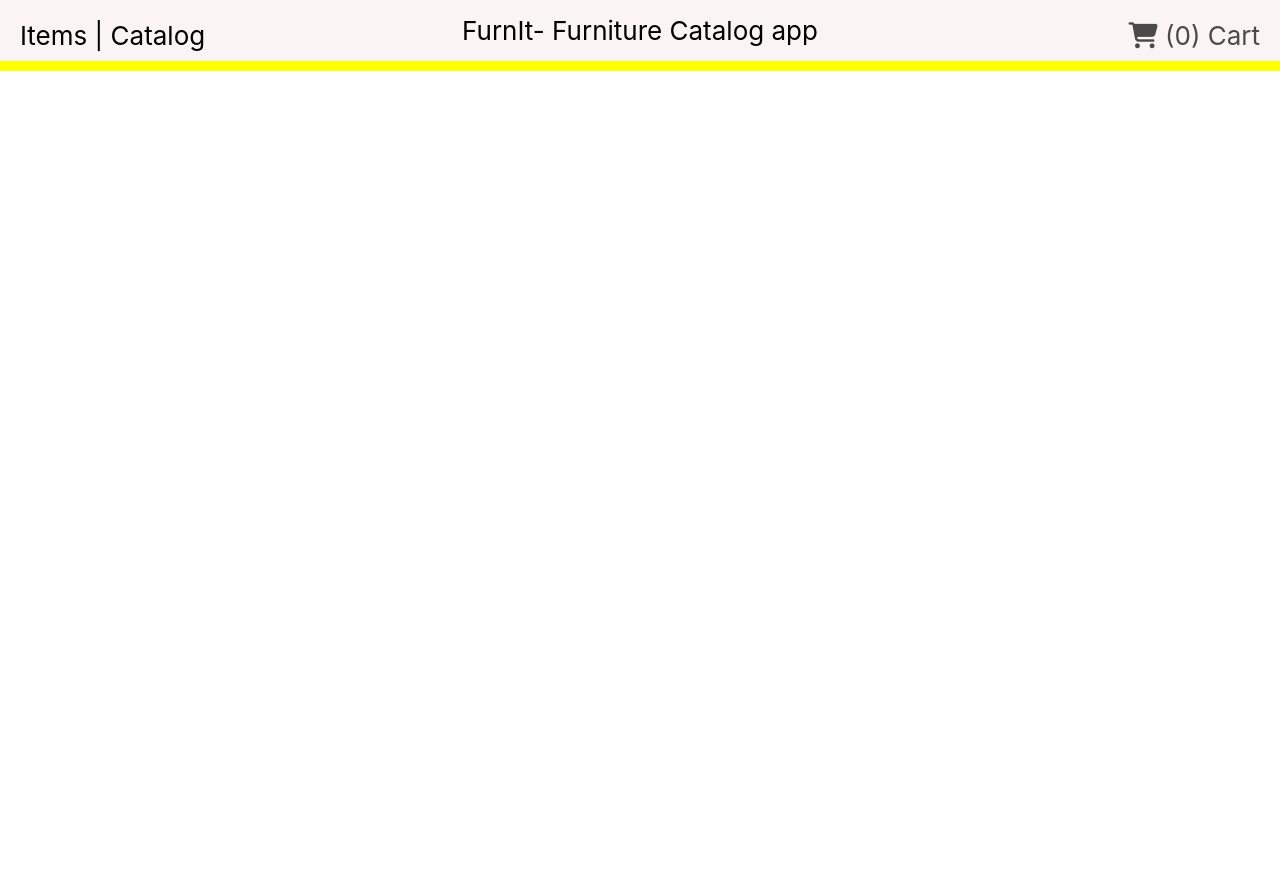
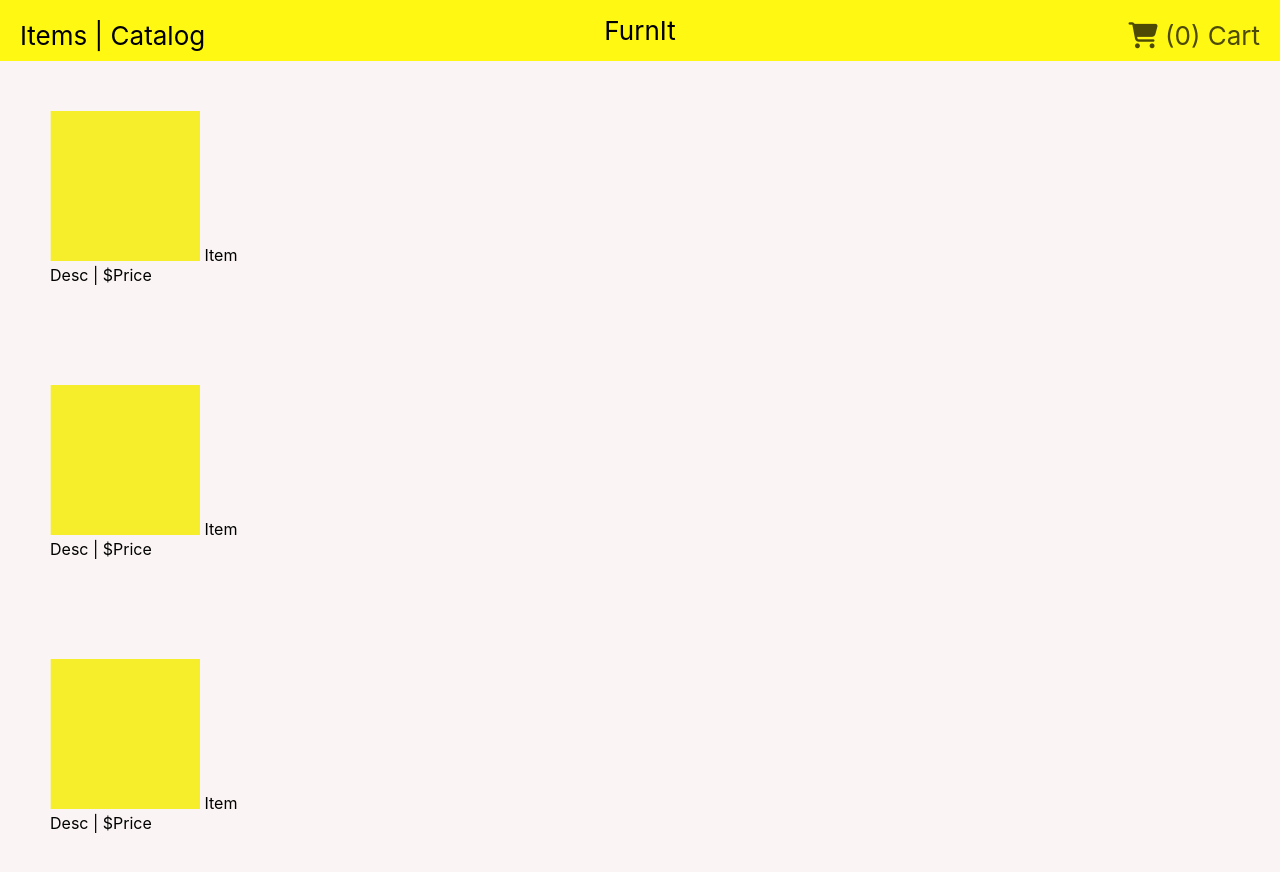
Before and after one commit to tjdev7/FurnIt, a React (Create React App) app: page / in a window 1280 px wide. Shown: the top 872 px of the page. Before the commit the page ends 800 px from the top, so only its background shows below. Built offline with nearby package versions, Linux system fonts and the light colour scheme.

Commit message:
FurnIt/012/Catalog_layout_test_01 - Worked on UX for catalog items inside app

```diff
--- a/package.json
+++ b/package.json
@@ -1,6 +1,6 @@
 {
-  "name": "furnit",
-  "version": "0.1.0",
+  "name": "Furnit",
+  "version": "0.1.4",
   "private": true,
   "dependencies": {
     "@testing-library/jest-dom": "^4.2.4",
--- a/src/App.css
+++ b/src/App.css
@@ -4,16 +4,35 @@
 }
 
 .App-header {
-  background-color: #FAF5F4;
-  /*min-height: 100vh;*/
+  background-color: #FFF812;
   display: flex;
   flex-direction: column;
-
-  /*justify-content: center;*/
   font-size: calc(10px + 2vmin);
   color: black;
   padding: 15px;
-  border-bottom: 10px solid yellow;
+}
+
+
+/*
+  Component layout
+*/
+
+.ItemDisplay{
+    padding: 50px;
+    text-align: left;
+}
+
+.ImgStyle {
+  width: 150px;
+  height: 150px;
+}
+
+/*
+  Fonts
+*/
+
+.ItemName {
+
 }
 
 .App-link {
--- a/src/App.js
+++ b/src/App.js
@@ -1,25 +1,55 @@
 import React from 'react';
 import './App.css';
+import TestImg from './TestImg.png';
 
 function App() {
   return (
     <div className="App">
       <header className="App-header">
         <span>
-          FurnIt- Furniture Catalog app
+          FurnIt
         </span>
-
         <span className = "MenuList">
           Items | Catalog
         </span>
-
         <span className = "Cart">
           <i class='fas fa-shopping-cart'></i> (0) Cart
         </span>
+      </header>
 
-      </header>
+      <div className="ItemDisplay">
+        <img className="ImgStyle" src={TestImg} alt="TestImg" />
+        <span className="ItemName"> Item</span>
+        <br/>
+        <span className="DescStyle">Desc |</span>
+        <span className="PriceStyle"> $Price</span>
+      </div>
+
+      <div className="ItemDisplay">
+        <img className="ImgStyle" src={TestImg} alt="TestImg" />
+        <span className="ItemName"> Item</span>
+        <br/>
+        <span className="DescStyle">Desc |</span>
+        <span className="PriceStyle"> $Price</span>
+      </div>
+
+      <div className="ItemDisplay">
+        <img className="ImgStyle" src={TestImg} alt="TestImg" />
+        <span className="ItemName"> Item</span>
+        <br/>
+        <span className="DescStyle">Desc |</span>
+        <span className="PriceStyle"> $Price</span>
+      </div>
+
     </div>
   );
 }
 
+
+// const header {
+
+// }
+
+
+
 export default App;
```
Also changed, not shown: src/TestImg.png (added).
